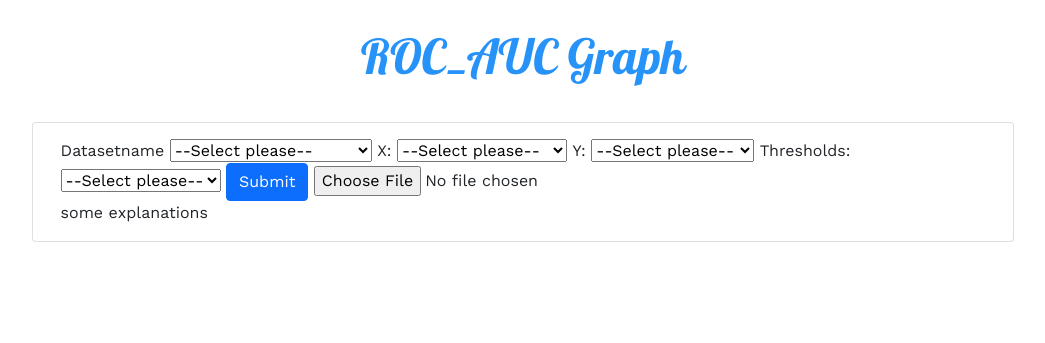
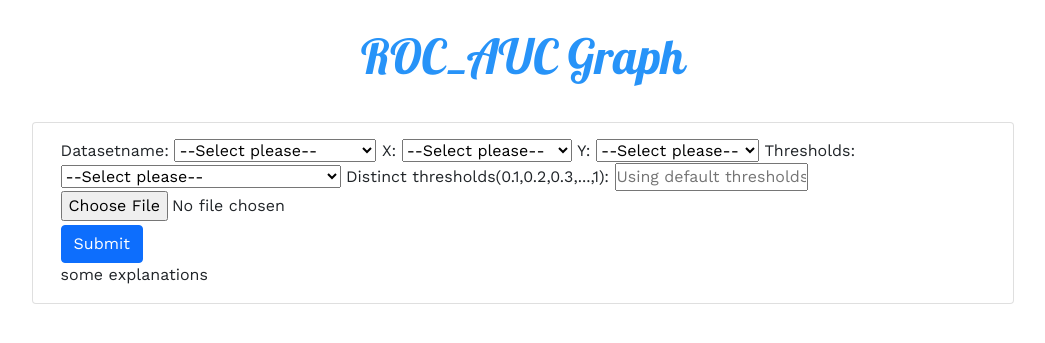
Before and after one commit to ProjectW81XWH1910495/DataAnalytics-Dev, a Flask app: page /auc in a window 1280 px wide. Shown: the part 86-429 px from the top of the page, without its empty margins (117-1162 px from the left). Run offline with Flask 2, Linux system fonts and the light colour scheme; some libraries are stand-ins or nearby versions.

Commit message:
Added distinct thresholds function

```diff
--- /dev/null
+++ b/application.py
@@ -0,0 +1,4 @@
+from application import application
+
+if __name__ == "__main__":
+    application.run(debug = True)
--- a/application/routes.py
+++ b/application/routes.py
@@ -97,7 +97,9 @@ def chart4():
         if request.method == "POST":
             x_label = request.form.get("x_label", None)
             y_label = request.form.get("y_label", None)
-            thresholds_number = int(request.form.get("thresholds_number", None))
+            distinct_thresholds = request.form.get("distinct_thresholds", None)
+            print(distinct_thresholds.split(","))
+            thresholds_number = request.form.get("thresholds_number", None)
             if request.files:
                 f = request.files['dataset']
                 if str(secure_filename(f.filename)) != "":
@@ -110,7 +112,12 @@ def chart4():
                 df = pd.read_csv("dataset/ROC/" + str(dataset_name))
                 pre = np.array(df['pre']).tolist()
                 validation = np.array(df['validation']).tolist()
-                thresholds = sorted(np.linspace(0,1,thresholds_number),reverse =True)
+                if distinct_thresholds and thresholds_number == "distinct thresholds":
+                    thresholds = distinct_thresholds.split(",")
+                    thresholds = list(map(float,thresholds))
+                    print(thresholds)
+                else:
+                    thresholds = sorted(np.linspace(0,1,int(thresholds_number)),reverse =True)
                 fpr = []
                 tpr = []
                 #FPR = FP / (FP + TN)
--- a/application/templates/auc.html
+++ b/application/templates/auc.html
@@ -10,7 +10,7 @@
         <div class="card m-auto" style="width: 90%;" data-aos="fade-left">
             <div class="card-body">
                 <form id="form1" action="/chart4" method="POST" enctype="multipart/form-data">
-                    <label class="mr-sm-2">Datasetname</label>
+                    <label class="mr-sm-2">Datasetname:</label>
                     <select id="dataset_name" name = "dataset_name">
                         <option value ="000">--Select please--</option>
                         <option value="15_DNM_pre_validation">15_DNM_pre_validation</option>
@@ -33,10 +33,16 @@
                         <option value="10">10</option>
                         <option value="50">50</option>
                         <option value="100">100</option>
+                        <option value="distinct thresholds">Set your own distinct thresholds</option>
                     </select>
-                    <input type="submit" class="btn btn-primary" value="Submit">
-                    <input type = "file" name = "dataset">
-
+                    <label class="mr-sm-2">Distinct thresholds(0.1,0.2,0.3,...,1):</label>
+                    <input type="text" id="distinct_thresholds" name="distinct_thresholds" placeholder= "Using default thresholds ">
+                    <div>
+                        <input type = "file" name = "dataset">
+                    </div>
+                    <div>
+                        <input  type="submit" class="btn btn-primary mt-1" value="Submit">
+                    </div>
                 </form>
                 <div id="chart4"></div>
                 <p class="card-text">some explanations</p>
--- a/application/templates/scatter.html
+++ b/application/templates/scatter.html
@@ -10,7 +10,7 @@
         <div class="card m-auto" style="width: 90%;" data-aos="fade-left">
             <div class="card-body">
                 <form id="form1" action="/chart1" method="POST" enctype="multipart/form-data">
-                    <label class="mr-sm-2" for="inlineFormCustomSelect">Datasetname</label>
+                    <label class="mr-sm-2" for="inlineFormCustomSelect">Datasetname:</label>
                     <select id="dataset_name" name = "dataset_name">
                         <option value ="000">--Select please--</option>
                         <option value="5I240_learningrate_s1_retrieve">5I240_learningrate_s1_retrieve</option>
@@ -55,7 +55,7 @@
                         <option value="mean_train_auc">mean_train_auc</option>
                         <option value="percent_auc_diff">percent_auc_diff</option>
                     </select>
-                        <input type="submit" class="btn btn-primary" value="Submit">
+                        <input type="submit" class="btn btn-primary mt-1" value="Submit">
                         <input type = "file" name = "dataset">
 
 
--- a/application/templates/trend.html
+++ b/application/templates/trend.html
@@ -10,7 +10,7 @@
         <div class="card m-auto" style="width: 90%;" data-aos="fade-left">
             <div class="card-body">
                 <form id="form1" action="/chart2" method="POST" enctype="multipart/form-data">
-                    <label class="mr-sm-2" for="inlineFormCustomSelect">Datasetname</label>
+                    <label class="mr-sm-2" for="inlineFormCustomSelect">Datasetname:</label>
                     <select id="dataset_name" name = "dataset_name">
                         <option value ="000">--Select please--</option>
                         <option value="5I240_learningrate_s1_retrieve">5I240_learningrate_s1_retrieve</option>
@@ -54,7 +54,7 @@
                         <option value="mean_train_auc">mean_train_auc</option>
                         <option value="percent_auc_diff">percent_auc_diff</option>
                     </select>
-                    <input type="submit" class="btn btn-primary" value="Submit">
+                    <input type="submit" class="btn btn-primary mt-1" value="Submit">
                     <input type = "file" name = "dataset">
 
                 </form>
```
Also changed, not shown: application/templates/threeD.html (+22 -21 lines).
